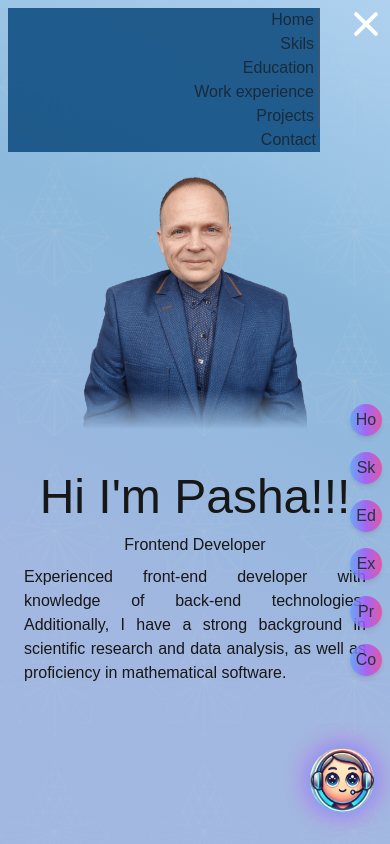
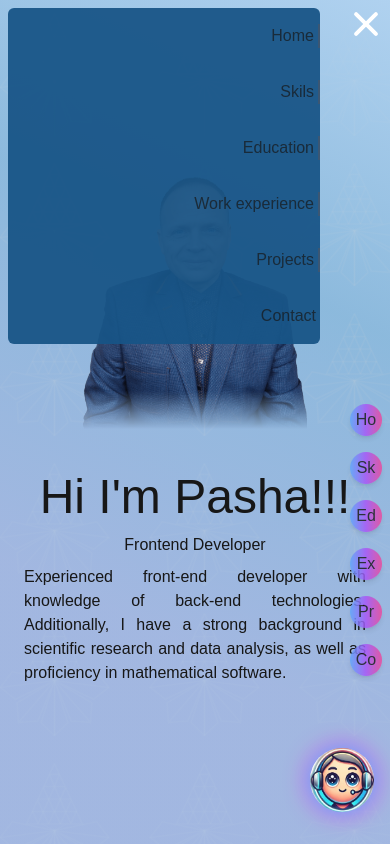
Before and after one commit to Pasha147/cv_2024, a Next.js app in the folder cv24/: page / in a window 390 px wide. Both pictures are taken after a click on the button 366 px from the left and 24 px from the top of the page. Shown: the top 844 px of the page. Built offline with nearby package versions, Linux system fonts and the light colour scheme.

Commit message:
Menu css

```diff
--- a/cv24/app/ua/header.jsx
+++ b/cv24/app/ua/header.jsx
@@ -26,20 +26,20 @@ export default function Header() {
         className="text-right items-center max-w-4xl mx-auto p-2 "
       >
         <nav
-        onClick={() => {
-          setBurMenu(!burMenu);
-        }}
+          onClick={() => {
+            setBurMenu(!burMenu);
+          }}
           className={` ${
             burMenu
-              ? `absolute w-[80%] bg-[#185486f0] flex flex-col [&>a]:text-right origin-top  animate-open-menu
+              ? `absolute w-[80%] bg-[#185486f0] flex flex-col [&>a]:text-right origin-top  animate-open-menu [&>a]:my-4 rounded-md
 
-                sm:relative sm:w-auto sm:h-auto sm:[&>a]:text-center sm:animate-none sm:bg-transparent`
+                sm:relative sm:w-auto sm:h-auto sm:[&>a]:text-center  sm:animate-none sm:bg-transparent`
               : `hidden `
           }
                 sm:inline-block sm:[&>a]:text-center m-0-1 [&>a]:px-1 [&>a]:border-r-2 [&>a]:border-slate-600 [&>a]:inline-block md:[&>a]:min-w-24 [&>a]:opacity-70 [&>a:hover]:opacity-100 [&>a:hover]:[text-shadow:_3px_4px_7px_rgba(255,255,255,0.77)]`}
         >
-          <a  href="#aboutme">Home</a>
-          <a  href="#skils">Skils</a>
+          <a href="#aboutme">Home</a>
+          <a href="#skils">Skils</a>
           <a href="#education">Education</a>
           <a href="#experience">Work experience</a>
           <a href="#projects">Projects</a>
@@ -48,7 +48,6 @@ export default function Header() {
           </a>
         </nav>
         <button
-
           onClick={() => {
             setBurMenu(!burMenu);
           }}
```
